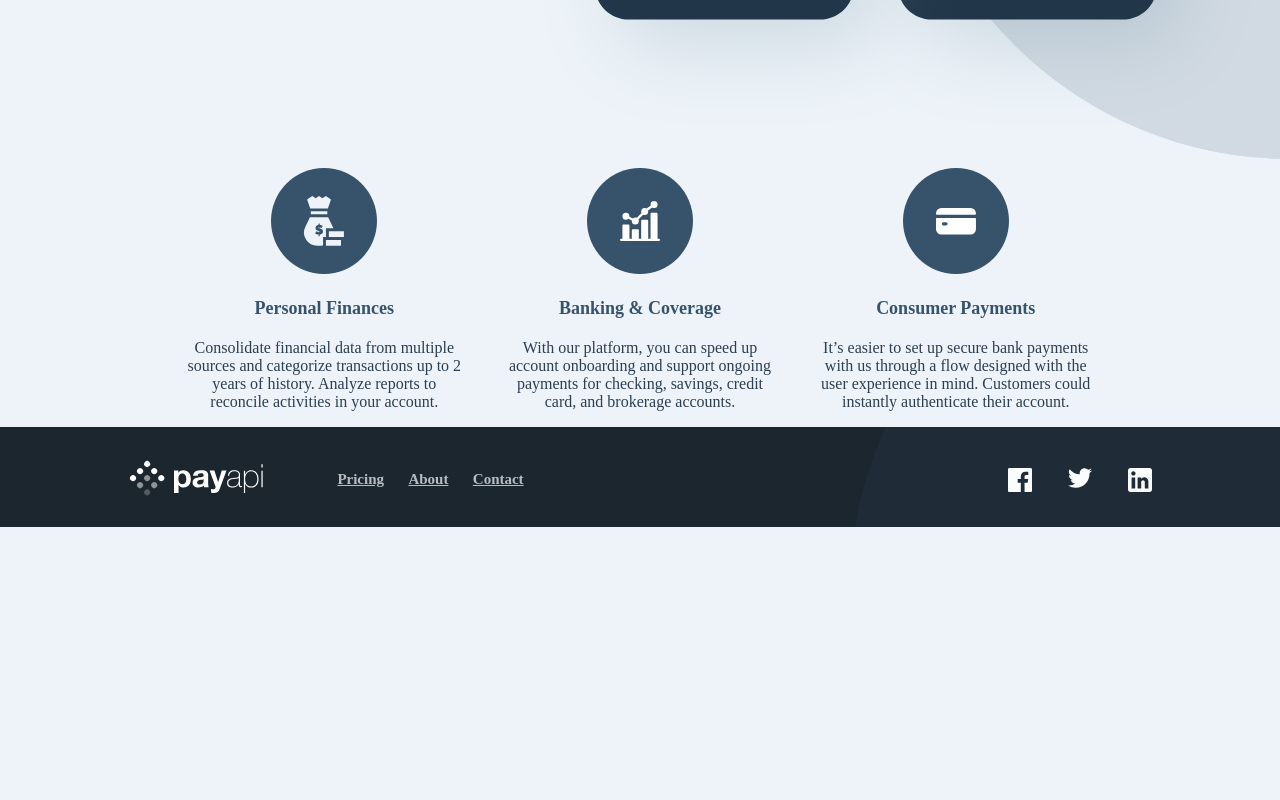
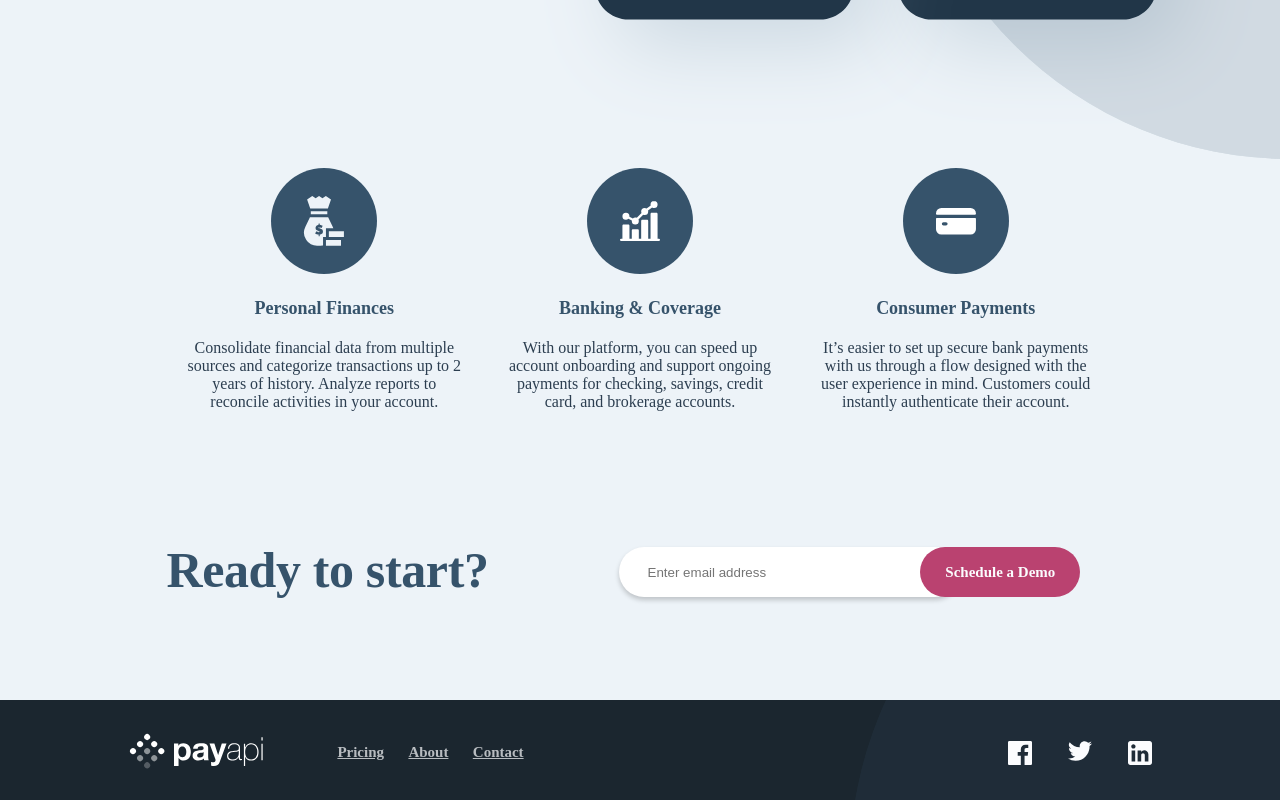
Before and after one commit to marhallab/PayApiWebsite, a Vue app in the folder payapi-web/: page / in a window 1280 px wide. Shown: the part 2300-3100 px from the top of the page. Before the commit the page ends 2827 px from the top, so only its background shows below. Built offline with nearby package versions, Linux system fonts and the light colour scheme.

Commit message:
Create a Footer email common (#4)
* Create the common section in the footer between all the pages

* Add the cummon footer email to all the pages

```diff
--- a/payapi-web/src/App.vue
+++ b/payapi-web/src/App.vue
@@ -2,6 +2,7 @@
   <div id="app">
     <navBar />
     <router-view />
+    <footerEmail/>
     <footerBar />
   </div>
 </template>
@@ -17,11 +18,12 @@
 <script>
 import navBar from "./components/NavigationBar.vue";
 import footerBar from "./components/FooterBar.vue";
-
+import footerEmail from "./components/FooterEmailDemo.vue"
 export default {
   components: {
     navBar,
     footerBar,
+    footerEmail
   },
 };
 </script>
--- /dev/null
+++ b/payapi-web/src/components/FooterEmailDemo.vue
@@ -0,0 +1,60 @@
+<template>
+  <div class="FooterEmail">
+    <p><b>Ready to start?</b></p>
+
+    <div class="input-btn">
+      <input type="text" placeholder="Enter email address" />
+      <primaryBtn :btnText="'Schedule a Demo'" />
+    </div>
+  </div>
+</template>
+
+<style scoped>
+.FooterEmail {
+  display: flex;
+  justify-content: space-between;
+  margin-top: 5%;
+  margin-bottom: 4%;
+  padding-left: 13%;
+  padding-right: 13%;
+}
+.input-btn {
+  display: flex;
+  flex-direction: row;
+  height: 50px;
+  width: 60%;
+  margin-top: 6%;
+}
+
+.input-btn input {
+  width: 40%;
+  margin-left: 13% ;
+  margin-right: -7%;
+  padding-left: 5%;
+  padding-right: 15%;
+  border: none;
+  outline: none;
+  border-radius: 25px;
+  box-shadow: 0 3px 5px rgb(0 0 0 / 0.2);
+}
+
+p {
+font-family: DM Serif Display;
+font-style: normal;
+font-weight: normal;
+font-size: 50px;
+letter-spacing: -0.369231px;
+color: #36536B;
+}
+</style>
+
+
+<script>
+import primaryBtn from "./PrimaryBtnLight.vue";
+
+export default {
+  components: {
+    primaryBtn,
+  },
+};
+</script>
```
